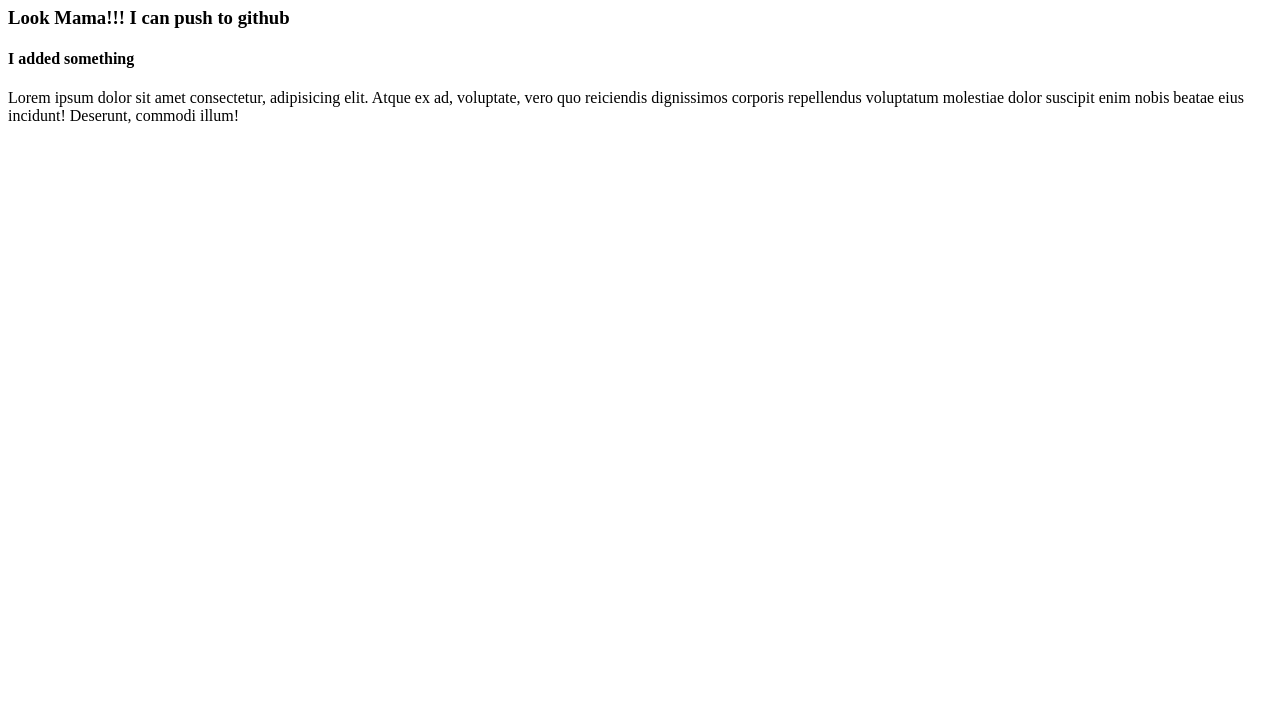
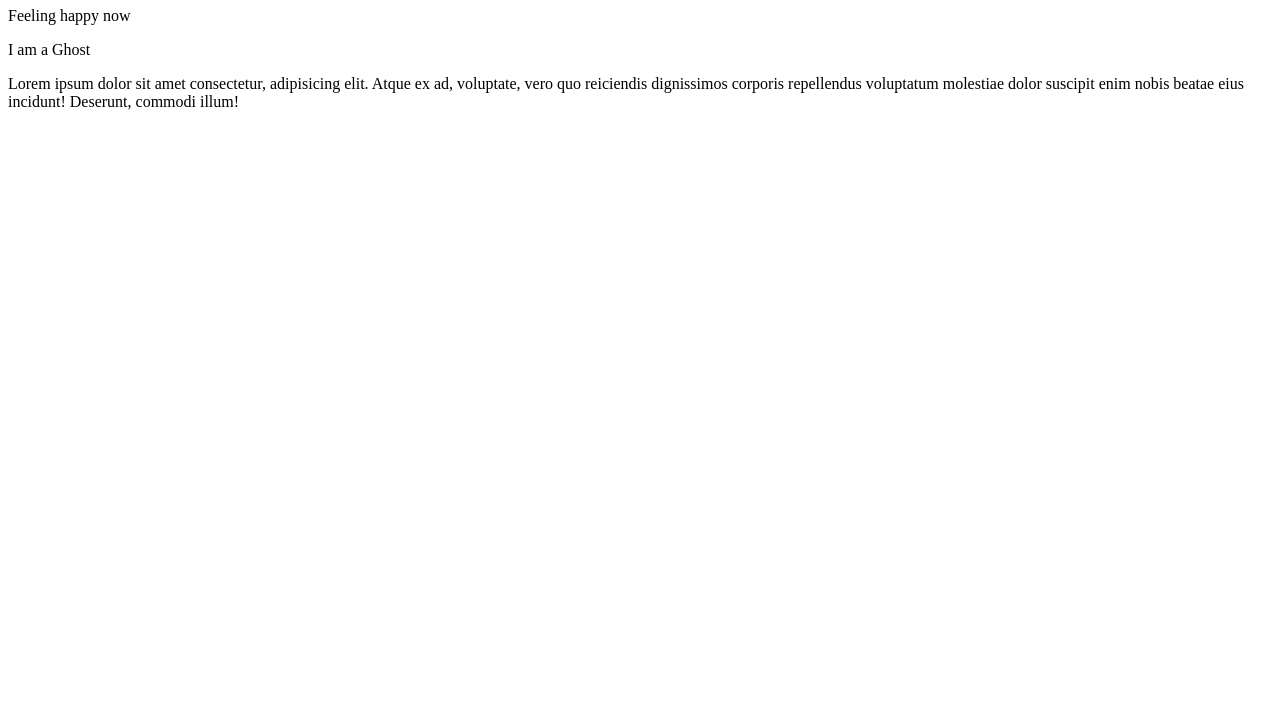
Before and after one commit to Partho635/my-first-website, a plain HTML site: page index.html in a window 1280 px wide. Shown: the part 73-800 px from the top of the page. Drawn offline with Linux system fonts and the light colour scheme.

Commit message:
ghost added

```diff
--- a/index.html
+++ b/index.html
@@ -7,8 +7,8 @@
 </head>
 <body>
     <h1>My First ever website</h1>
-    <h3>Look Mama!!! I can push to github</h3>
-    <h4>I added something</h4>
+    <p>Feeling happy now</p>
+    <p> I am a Ghost</p>
     <p>Lorem ipsum dolor sit amet consectetur, adipisicing elit. Atque ex ad, voluptate, vero quo reiciendis dignissimos corporis repellendus voluptatum molestiae dolor suscipit enim nobis beatae eius incidunt! Deserunt, commodi illum!</p>
 </body>
 </html>
```
